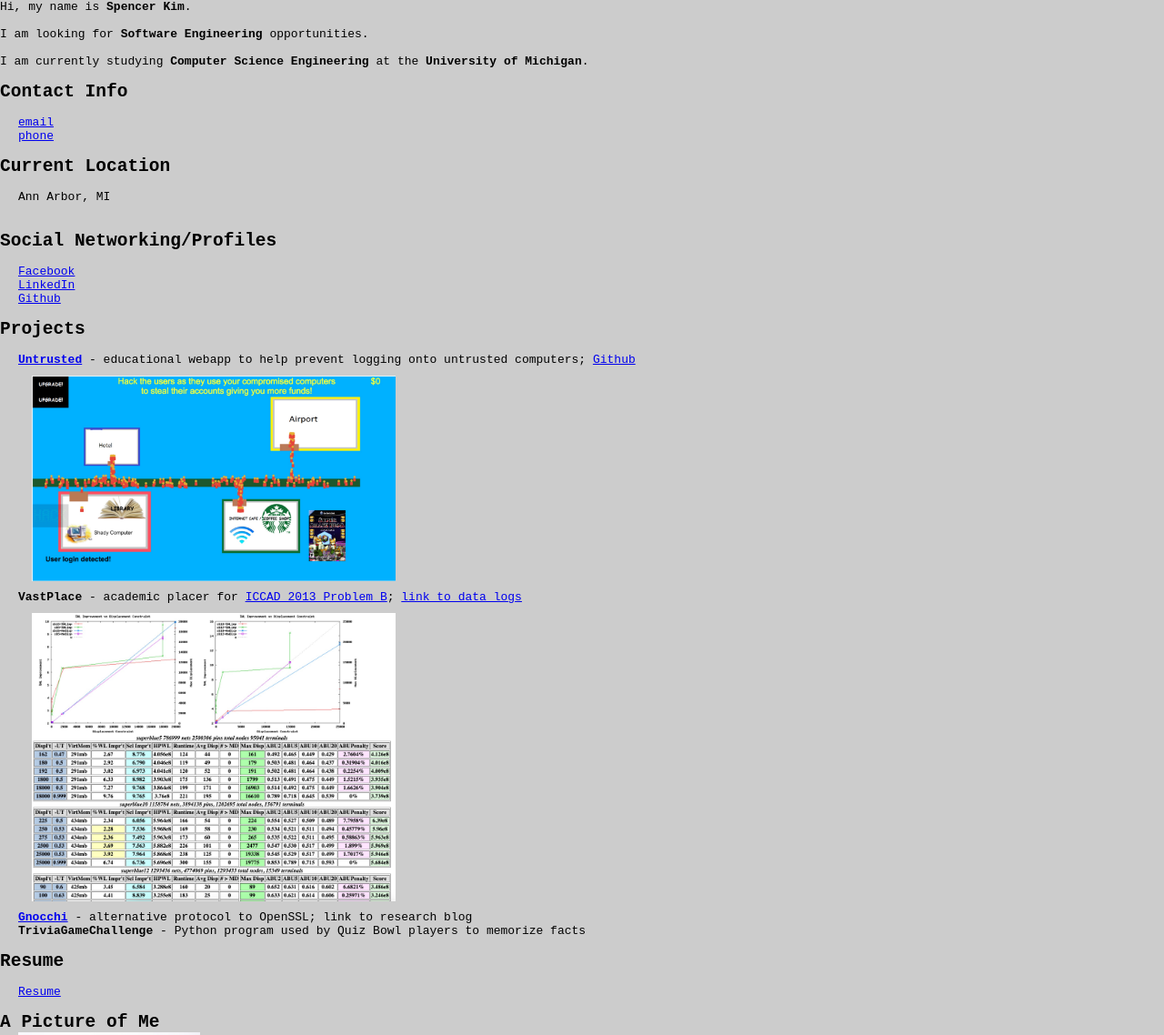
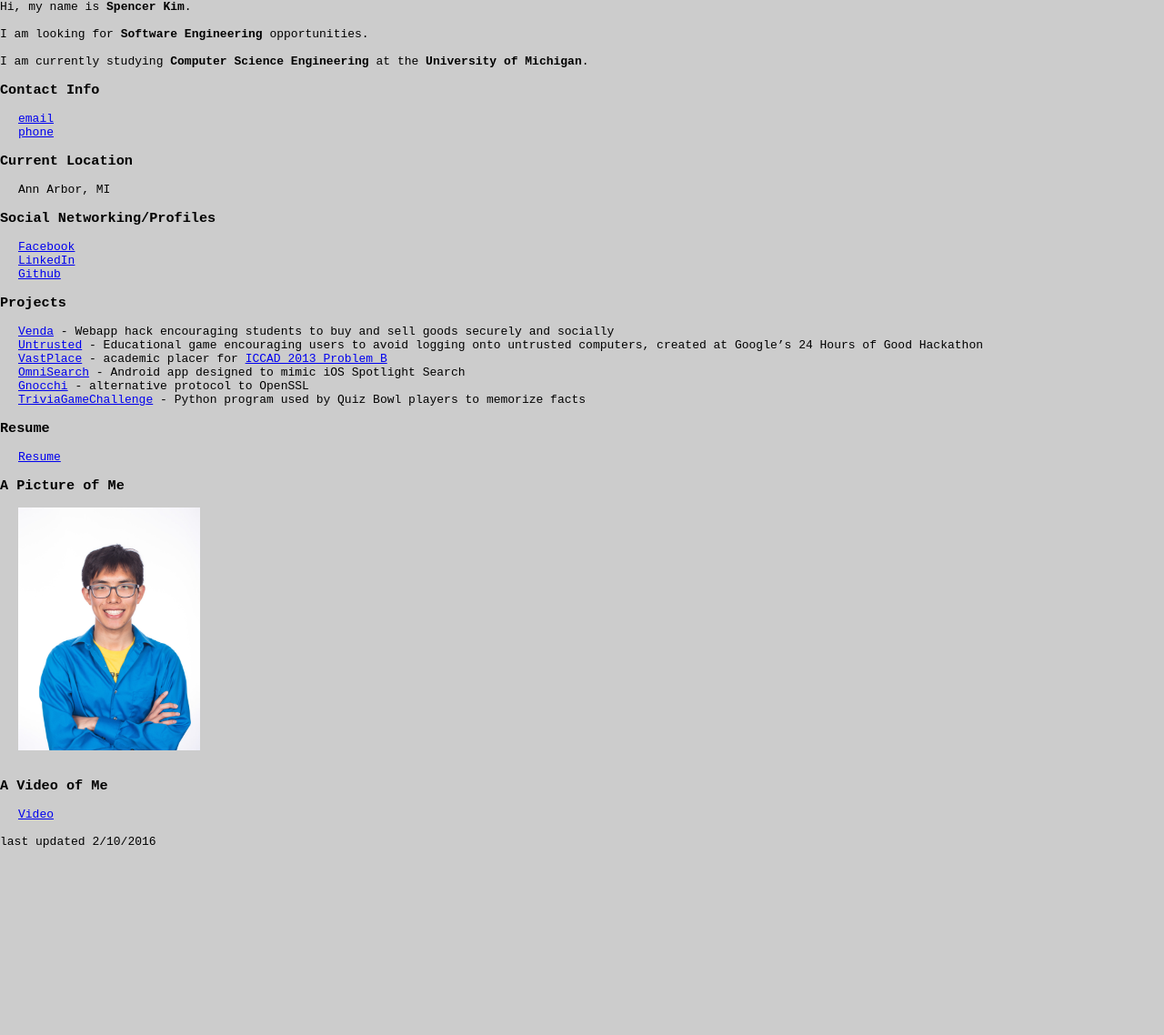
Before and after one commit to spencerghkim/personal-website, a plain HTML site: page index.html in a window 1280 px wide. Shown: the top 1138 px of the page at 91% size. After the commit the page ends 933 px from the top, so only its background shows below. Drawn offline with Linux system fonts and the light colour scheme.

Commit message:
more additions

```diff
--- a/css/style.css
+++ b/css/style.css
@@ -14,3 +14,11 @@ pre, form, fieldset, table, th, td {
 html, body {
     background-color: #cccccc; /* Because gray is easy on the eyes */
 }
+
+a {
+	margin-left: 20px;
+}
+
+bullet {
+	margin-left: 20px;
+}
--- /dev/null
+++ b/gnocchi/gnocchi.html
@@ -0,0 +1,18 @@
+<link rel="stylesheet" type="text/css" media="screen" href="../css/style.css" />
+
+<head>
+<meta http-equiv="Content-Type" content="text/html; charset=utf-8" />
+<title>Gnocchi</title>
+</head>
+
+<body>
+<pre>Gnocchi
+
+<a href="../index.html">Site Root</a>
+
+<a href="http://spegkim.blogspot.com/">Link to my research blog over the summer</a>
+
+Part of this page is under construction.
+
+</body>
+</html>
--- a/index.html
+++ b/index.html
@@ -18,34 +18,33 @@ I am looking for <b>Software Engineering</b> opportunities.
 
 I am currently studying <b>Computer Science Engineering</b> at the <b>University of Michigan</b>.
 
-<h2>Contact Info</h2>
+<h3>Contact Info</h3>
 <a href="images/email_haiku.jpg" style="margin-left: 20px;">email</a>
 <a href="images/phone_number_haiku.jpg" style="margin-left: 20px;">phone</a>
 
-<h2>Current Location</h2>
+<h3>Current Location</h3>
 <p style="margin-left: 20px;">Ann Arbor, MI</p>
-
-<h2>Social Networking/Profiles</h2>
+<h3>Social Networking/Profiles</h3>
 <a href="http://www.facebook.com/tigerragexd" style="margin-left: 20px;">Facebook</a>
 <a href="http://www.linkedin.com/pub/spencer-kim/8b/99/a93/" style="margin-left: 20px;">LinkedIn</a>
 <a href="https://github.com/tigerragexd" style="margin-left: 20px;">Github</a>
 
-<h2>Projects</h2>
-<a href="http://tigerragexd.github.io" style="margin-left: 20px;"><b>Untrusted</b></a> - educational webapp to help prevent logging onto untrusted computers; <a href="https://github.com/tigerragexd/tigerragexd.github.io">Github</a>
-<img src="images/untrusted.jpeg" alt="Untrusted screenshot" width="400" style="margin-left: 35px; margin-top: 10px; margin-bottom: 10px;">
-<b style="margin-left: 20px;">VastPlace</b> - academic placer for <a href="http://cad-contest.cs.nctu.edu.tw/CAD-contest-at-ICCAD2013/problem_b/">ICCAD 2013 Problem B</a>; <a href="http://web.eecs.umich.edu/~spegkim/IC/index.html">link to data logs</a>
-<img src="images/iccad.jpeg" alt="ICCAD sample charts" width="400" style="margin-left: 35px; margin-top: 10px; margin-bottom: 10px;">
-<a href="http://spegkim.blogspot.com/" style="margin-left: 20px;"><b>Gnocchi</b></a> - alternative protocol to OpenSSL; link to research blog
-<b style="margin-left: 20px;">TriviaGameChallenge</b> - Python program used by Quiz Bowl players to memorize facts
+<h3>Projects</h3>
+<a href="venda/venda.html">Venda</a> - Webapp hack encouraging students to buy and sell goods securely and socially
+<a href="untrusted/untrusted.html">Untrusted</a> - Educational game encouraging users to avoid logging onto untrusted computers, created at Google’s 24 Hours of Good Hackathon
+<a href="vastplace/vastplace.html">VastPlace</a> - academic placer for <a href="http://cad-contest.cs.nctu.edu.tw/CAD-contest-at-ICCAD2013/problem_b/" style="margin-left: 0px">ICCAD 2013 Problem B</a>
+<a href="omnisearch/omnisearch.html">OmniSearch</a> - Android app designed to mimic iOS Spotlight Search
+<a href="gnocchi/gnocchi.html">Gnocchi</a> - alternative protocol to OpenSSL
+<a href="trivia/trivia.html">TriviaGameChallenge</a> - Python program used by Quiz Bowl players to memorize facts
 
-<h2>Resume</h2>
+<h3>Resume</h3>
 <a href="Resume - SpencerKimResume.pdf" style="margin-left: 20px;">Resume</a>
 
-<h2>A Picture of Me</h2></pre>
-<p><img src="images/89b.jpg" alt="A picture of me" width="200" style="margin-left: 20px;"/></p>
+<h3>A Picture of Me</h3></pre>
+<p><img src="images/89b.jpg" alt="A picture of me" width="200" style="margin-left: 20px; margin-top: 15px;"/></p>
 <pre>&nbsp;
 
-<h2>A Video of Me</h2>
+<h3>A Video of Me</h3>
 <a href="Joeboe and Spencer- Programming Buddies-HD.mp4" style="margin-left: 20px;">Video</a>
 
 </pre>
```
Also changed, not shown: omnisearch/omnisearch.html (added, +16 -0 lines), trivia/trivia.html (added, +16 -0 lines), untrusted/untrusted.html (added, +22 -0 lines), vastplace/vastplace.html (added, +20 -0 lines), venda/venda.html (added, +16 -0 lines), untrusted/untrusted.jpeg (renamed from images/untrusted.jpeg), vastplace/iccad.jpeg (renamed from images/iccad.jpeg).
